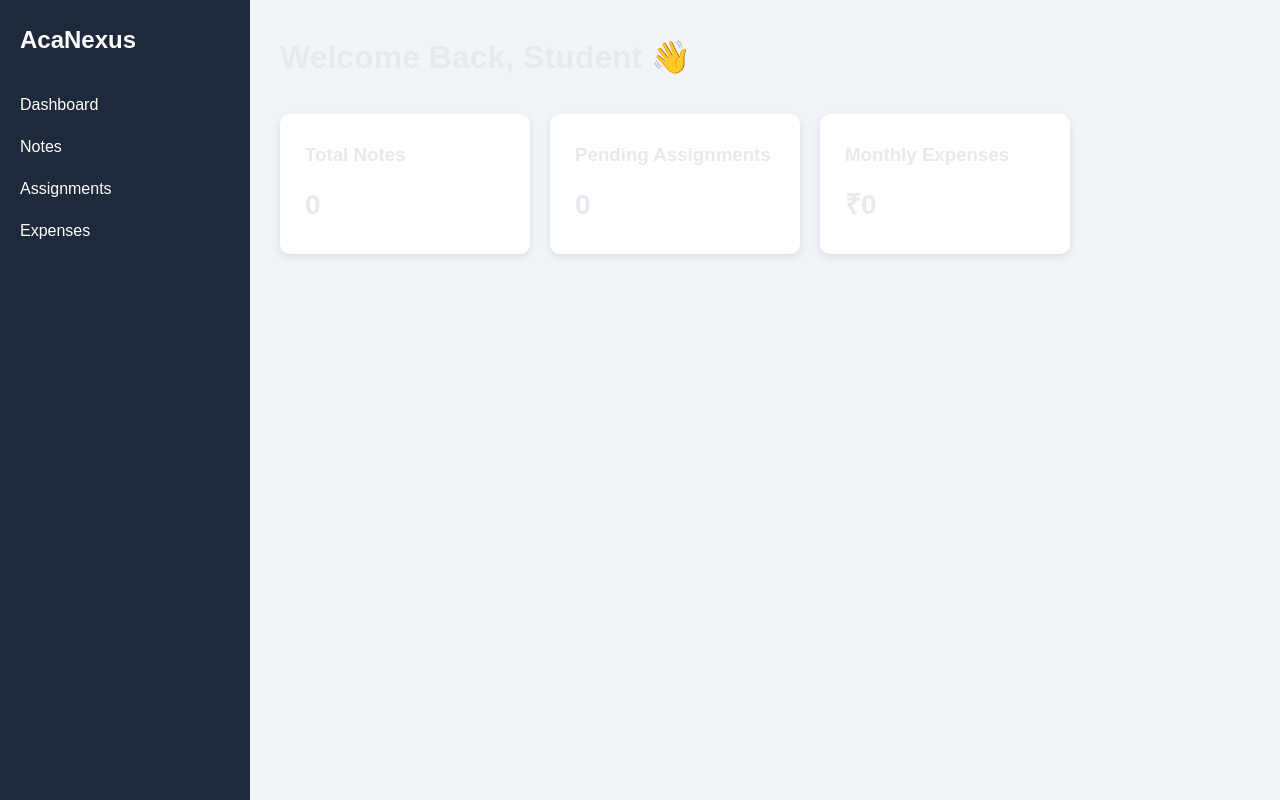
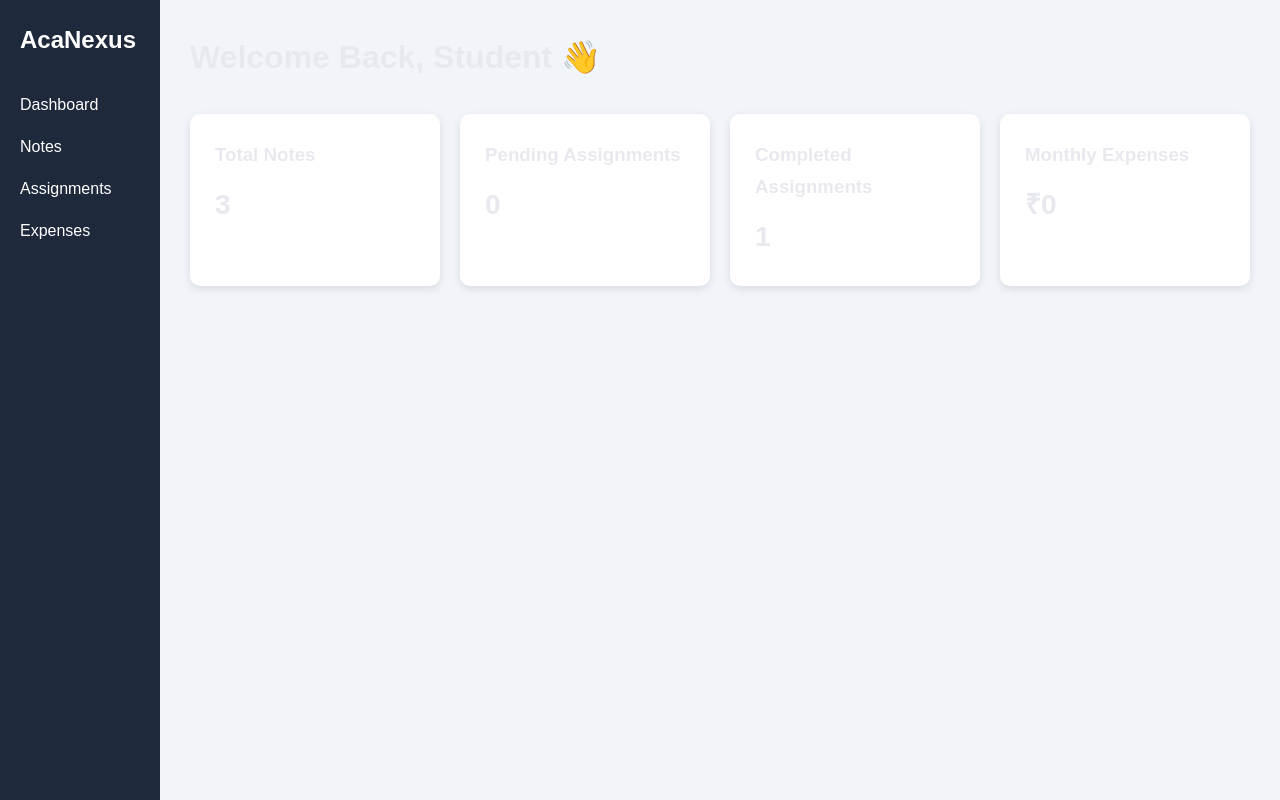
Before and after one commit to Celestial-tech100/AcaNexus-Studivo, a Flask app: page /dashboard in a window 1280 px wide. Run offline with Flask 3, Linux system fonts and the light colour scheme; data comes from the database, SQL or seed files in the repository; both versions use the stored data as it was after the commit.

Commit message:
Add dynamic dashboard statistics from database

```diff
--- a/app.py
+++ b/app.py
@@ -36,7 +36,31 @@ def home():
 
 @app.route("/dashboard")
 def dashboard():
-    return render_template("dashboard.html")
+
+    conn = sqlite3.connect("database/acanexus.db")
+    cursor = conn.cursor()
+
+    cursor.execute("SELECT COUNT(*) FROM notes")
+    total_notes = cursor.fetchone()[0]
+
+    cursor.execute(
+        "SELECT COUNT(*) FROM assignments WHERE status='Pending'"
+    )
+    pending_assignments = cursor.fetchone()[0]
+
+    cursor.execute(
+        "SELECT COUNT(*) FROM assignments WHERE status='Completed'"
+    )
+    completed_assignments = cursor.fetchone()[0]
+
+    conn.close()
+
+    return render_template(
+        "dashboard.html",
+        total_notes=total_notes,
+        pending_assignments=pending_assignments,
+        completed_assignments=completed_assignments
+    )
 
 @app.route("/notes", methods=["GET", "POST"])
 def notes():
@@ -166,6 +190,44 @@ def assignments():
         assignments=assignments
     )
 
+@app.route("/delete_assignment/<int:assignment_id>")
+def delete_assignment(assignment_id):
+
+    conn = sqlite3.connect("database/acanexus.db")
+    cursor = conn.cursor()
+
+    cursor.execute(
+        "DELETE FROM assignments WHERE id = ?",
+        (assignment_id,)
+    )
+
+    conn.commit()
+    conn.close()
+
+    return redirect("/assignments")
+
+@app.route("/complete_assignment/<int:assignment_id>")
+def complete_assignment(assignment_id):
+
+    conn = sqlite3.connect("database/acanexus.db")
+    cursor = conn.cursor()
+
+    cursor.execute(
+        """
+        UPDATE assignments
+        SET status = 'Completed'
+        WHERE id = ?
+        """,
+        (assignment_id,)
+    )
+
+    conn.commit()
+    conn.close()
+
+    return redirect("/assignments")
+
+
+
 @app.route("/expenses")
 def expenses():
     return render_template("expenses.html")
--- a/static/css/style.css
+++ b/static/css/style.css
@@ -1360,3 +1360,10 @@ button{
 .note-actions button{
     margin-right:10px;
 }
+.status-completed{
+    font-weight:bold;
+}
+
+.status-pending{
+    font-weight:bold;
+}
--- a/templates/dashboard.html
+++ b/templates/dashboard.html
@@ -30,18 +30,24 @@
         <div class="cards">
           <div class="card">
             <h3>Total Notes</h3>
-            <p>0</p>
+            <p>{{ total_notes }}</p>
           </div>
 
           <div class="card">
             <h3>Pending Assignments</h3>
-            <p>0</p>
+            <p>{{ pending_assignments }}</p>
+          </div>
+
+          <div class="card">
+            <h3>Completed Assignments</h3>
+            <p>{{ completed_assignments }}</p>
           </div>
 
           <div class="card">
             <h3>Monthly Expenses</h3>
             <p>₹0</p>
           </div>
+
         </div>
       </div>
     </div>
```
Also changed, not shown: templates/assignments.html (+26 -1 lines), database/acanexus.db.
